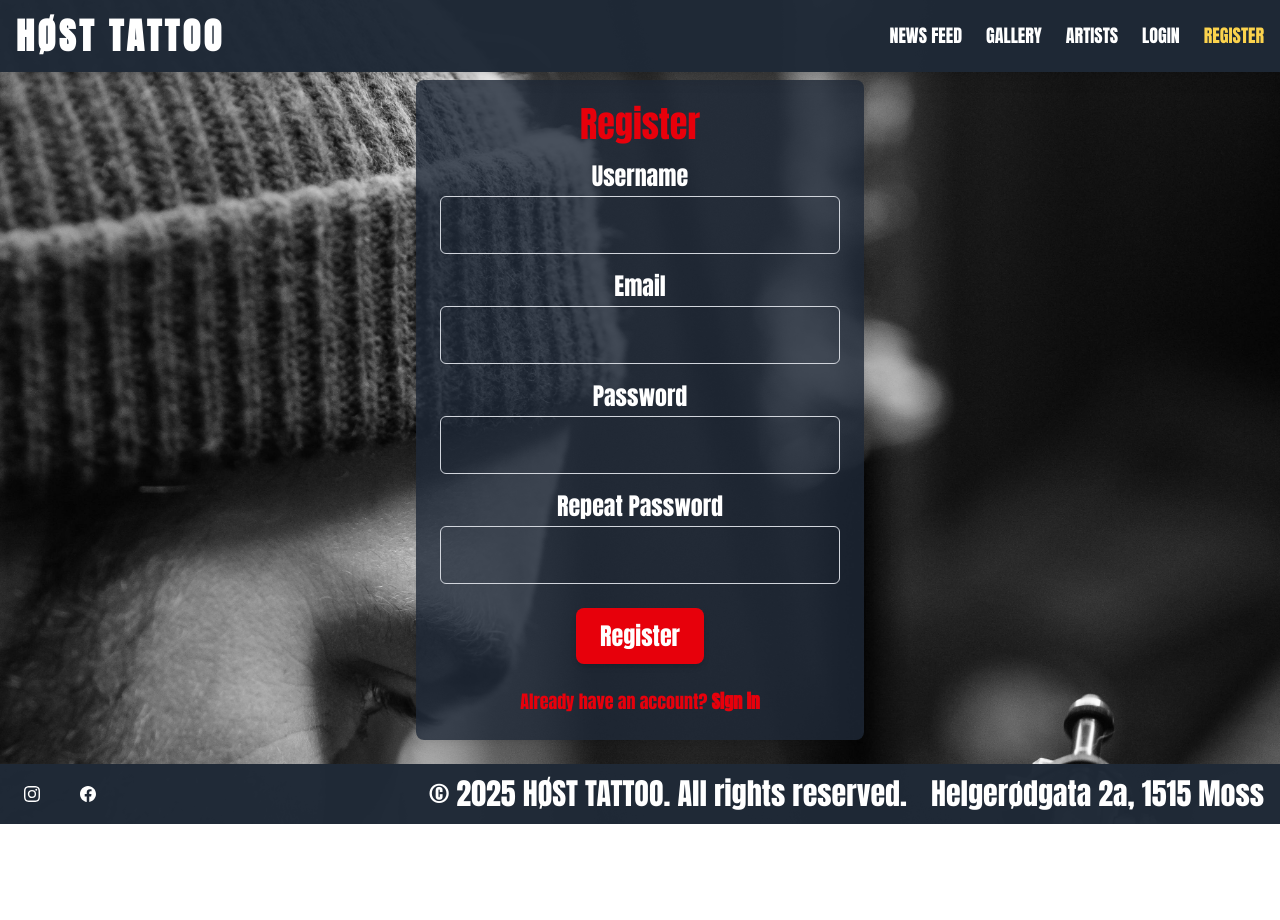
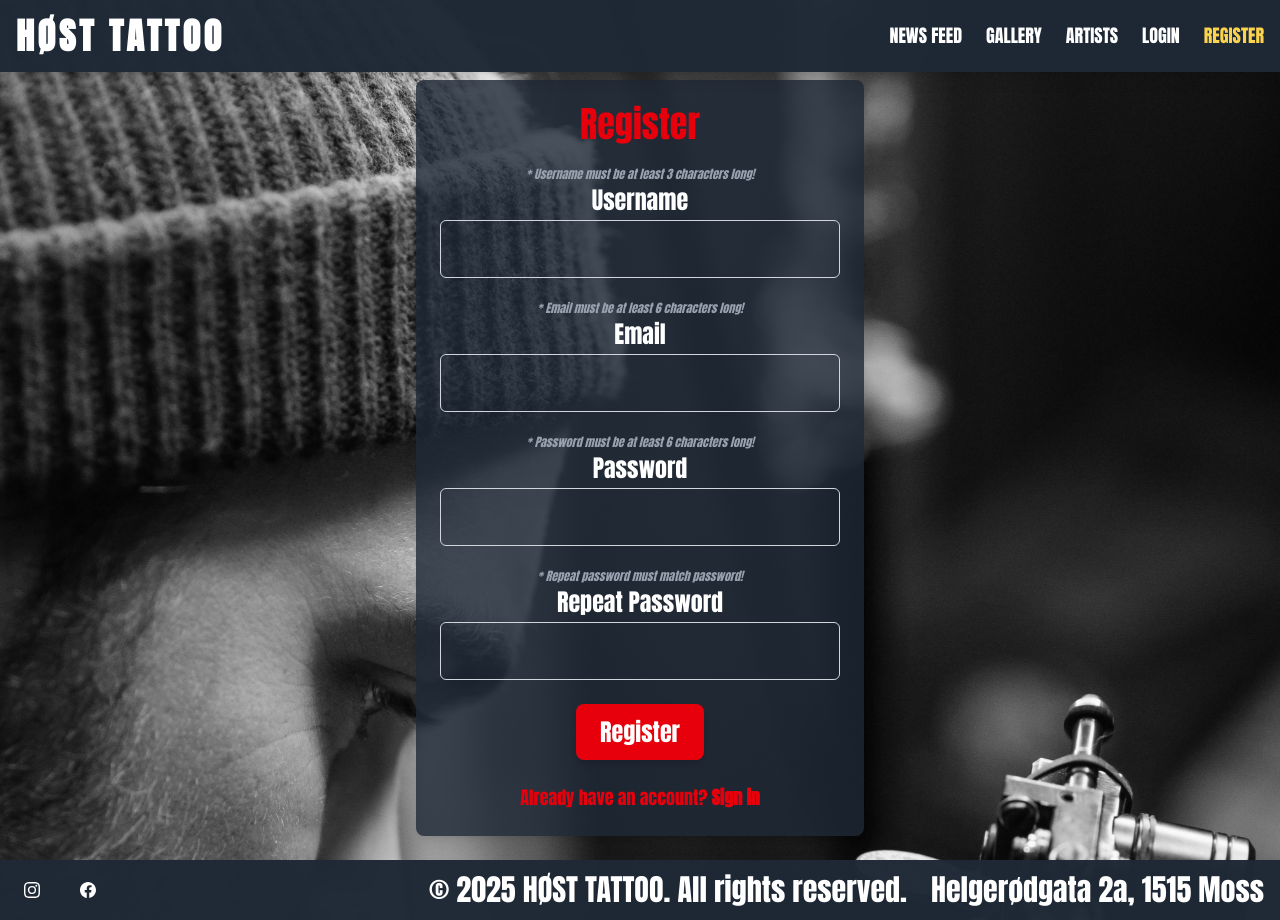
Before and after one commit to vladinson009/host-tattoo, a React (Vite) app: page /register in a window 1280 px wide. Before the commit the page ends 824 px from the top, so only its background shows below. Built offline with nearby package versions, Linux system fonts and the light colour scheme; a web font is replaced by a local one.

Commit message:
Added requirement info for each field for better UX

```diff
--- a/src/components/booking/BookingSection.jsx
+++ b/src/components/booking/BookingSection.jsx
@@ -12,6 +12,7 @@ import SubmitFormButton from "../partials/form/SubmitFormButton";
 import FormFooter from "../partials/form/FormFooter";
 import Spinner from "../partials/Spinner";
 import Toast from "../partials/Toast";
+import FormFieldRequirement from "../partials/form/FormFieldRequirement";
 
 export default function BookingSection() {
     const [artists, setArtists] = useState([]);
@@ -33,9 +34,15 @@ export default function BookingSection() {
         <>
             {error && <Toast message={error} />}
             <Form name="Make Booking" action={formAction} >
+                <FormFieldRequirement value="Artist is requried!" />
                 <SelectFormField labelName="Choose artist" name="artistId" artists={artists} />
+
+                <FormFieldRequirement value="Topic must be at least 1 character long!!" />
                 <InputFormField labelName='Topic' type='text' name='topic' value={userInput?.topic} />
+
+                <FormFieldRequirement value="The message must be at least 1 character long!!" />
                 <TextareaFormField labelName='Short message...' name='message' value={userInput?.message} />
+
                 <SubmitFormButton isPending={isPending} textContent='Send email' />
                 <FormFooter text="Wondering which artist to choose?" link='/artists' linkText='Check our artists' />
             </Form>
--- a/src/components/gallery/CreateTattoo.jsx
+++ b/src/components/gallery/CreateTattoo.jsx
@@ -1,6 +1,7 @@
 import useCreateForm from "../../hooks/useCreateForm";
 import galleryService from "../../services/galleryService";
 import Form from "../partials/form/Form";
+import FormFieldRequirement from "../partials/form/FormFieldRequirement";
 import InputFormField from "../partials/form/InputFormField";
 import SubmitFormButton from "../partials/form/SubmitFormButton";
 import TextareaFormField from "../partials/form/TextareaFormField";
@@ -18,11 +19,21 @@ export default function CreateTattoo() {
         <>
             {error && <Toast message={error} />}
             <Form name="Create New Tattoo" action={formAction}>
+
+                <FormFieldRequirement value="Title must be at least 1 character long!" />
                 <InputFormField labelName="Title" type="text" name="title" value={userInput?.title} />
+
+                <FormFieldRequirement value="Price must be a positive number!" />
                 <InputFormField labelName="Price" type="text" name="price" value={userInput?.price} />
+
+                <FormFieldRequirement value="Description must be at least 1 character long!" />
                 <TextareaFormField name="description" labelName="Description" value={userInput?.description} />
+
+                <FormFieldRequirement value="Photo is required!" />
                 <UploadFileField isPending={isPending} labelName="Upload Photo" name="image" value={userInput?.image} />
+
                 <SubmitFormButton isPending={isPending} textContent="Create" />
+
             </Form>
         </>
     );
--- /dev/null
+++ b/src/components/partials/form/FormFieldRequirement.jsx
@@ -0,0 +1,7 @@
+export default function FormFieldRequirement({ value }) {
+
+    return (
+        <em className="text-xs text-gray-400">* {value}</em>
+
+    )
+}
--- a/src/components/post/CreatePost.jsx
+++ b/src/components/post/CreatePost.jsx
@@ -9,6 +9,7 @@ import UploadFileField from '../partials/form/UploadFileField';
 import SubmitFormButton from '../partials/form/SubmitFormButton';
 import Spinner from '../partials/Spinner';
 import Toast from '../partials/Toast';
+import FormFieldRequirement from '../partials/form/FormFieldRequirement';
 
 export default function CreatePost() {
     const { formAction, isPending, error, userInput } = useCreateForm(postService.createPost)
@@ -19,10 +20,17 @@ export default function CreatePost() {
         <>
             {error && <Toast message={error} />}
             <Form name="Create a New Post" action={formAction}>
+
+                <FormFieldRequirement value="Title must be at least 1 character long!" />
                 <InputFormField labelName="Title" type="text" name="title" value={userInput?.title} />
-                <TextareaFormField name="description" labelName="Description" value={userInput?.description} />
+
+                <FormFieldRequirement value="Description must be at least 1 character long!" />
+                <TextareaFormField labelName="Description" value={userInput?.description} />
+
+                <FormFieldRequirement value="Photo is required!" />
                 <UploadFileField isPending={isPending} labelName="Upload Photo" name="image" />
                 <SubmitFormButton isPending={isPending} textContent="Share Now" />
+
             </Form>
         </>
     );
--- a/src/components/user/RegisterSection.jsx
+++ b/src/components/user/RegisterSection.jsx
@@ -8,6 +8,7 @@ import SubmitFormButton from "../partials/form/SubmitFormButton";
 import FormFooter from "../partials/form/FormFooter";
 import Spinner from "../partials/Spinner";
 import Toast from "../partials/Toast";
+import FormFieldRequirement from "../partials/form/FormFieldRequirement";
 
 export default function RegisterSection() {
     const { formAction, isPending, error, userInput } = useAuthForm(userService.registerUser)
@@ -18,13 +19,23 @@ export default function RegisterSection() {
         <>
             {error && <Toast message={error} />}
             <Form name='Register' error={error} action={formAction}>
+
+                <FormFieldRequirement value='Username must be at least 3 characters long!' />
                 <InputFormField labelName='Username' type='text' name='username' value={userInput?.username} />
+
+                <FormFieldRequirement value='Email must be at least 6 characters long!' />
                 <InputFormField labelName='Email' type='email' name='email' value={userInput?.email} />
+
+                <FormFieldRequirement value='Password must be at least 6 characters long!' />
                 <InputFormField labelName='Password' type='password' name='password' />
+
+                <FormFieldRequirement value='Repeat password must match password!' />
                 <InputFormField labelName='Repeat Password' type='password' name='rePass' />
+
                 <SubmitFormButton isPending={isPending} textContent={'Register'} />
                 <FormFooter text="Already have an account?" link="/login" linkText="Sign in" />
             </Form>
         </>
     )
 }
+// username 3 char email 6 pass 6
```
